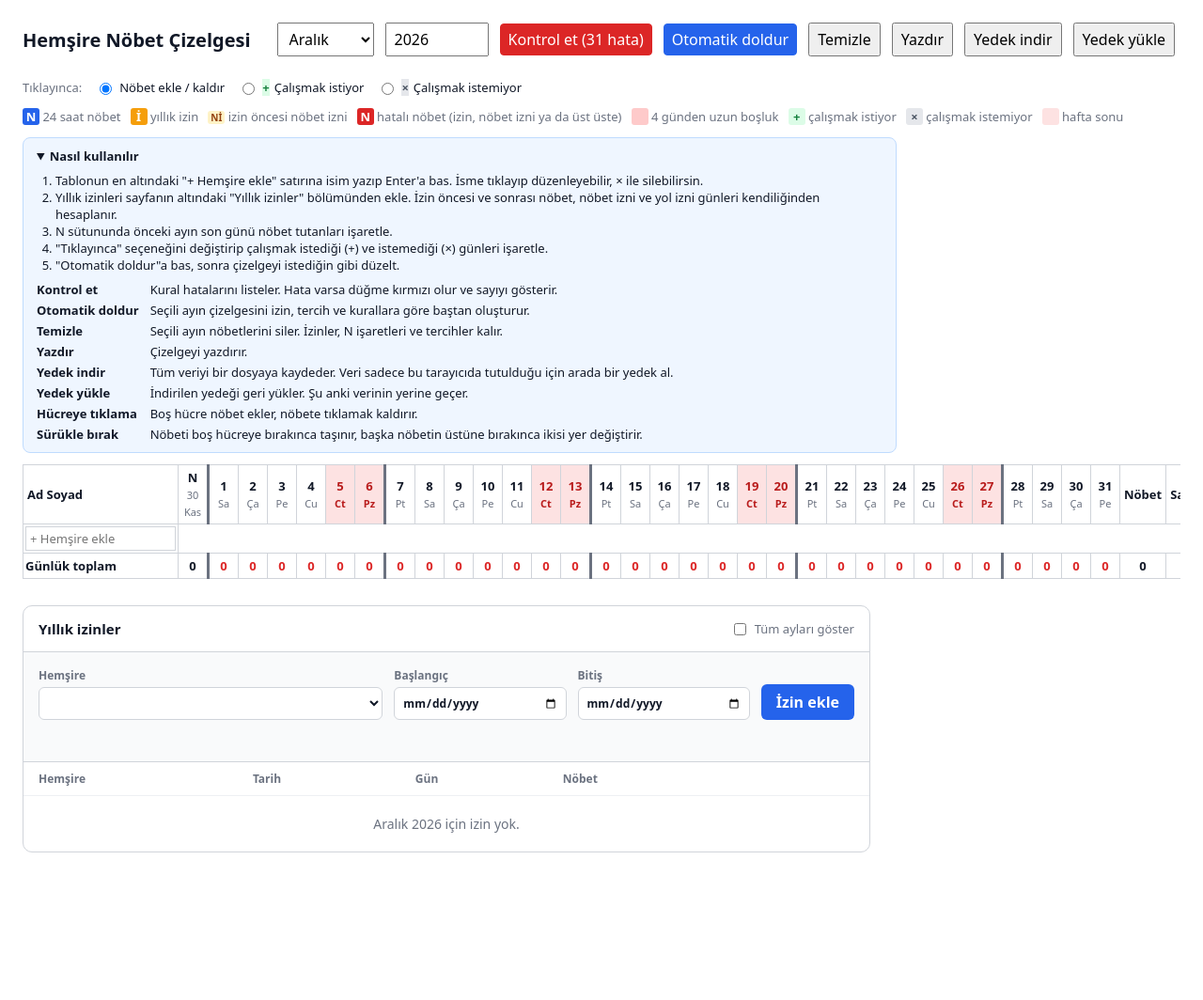
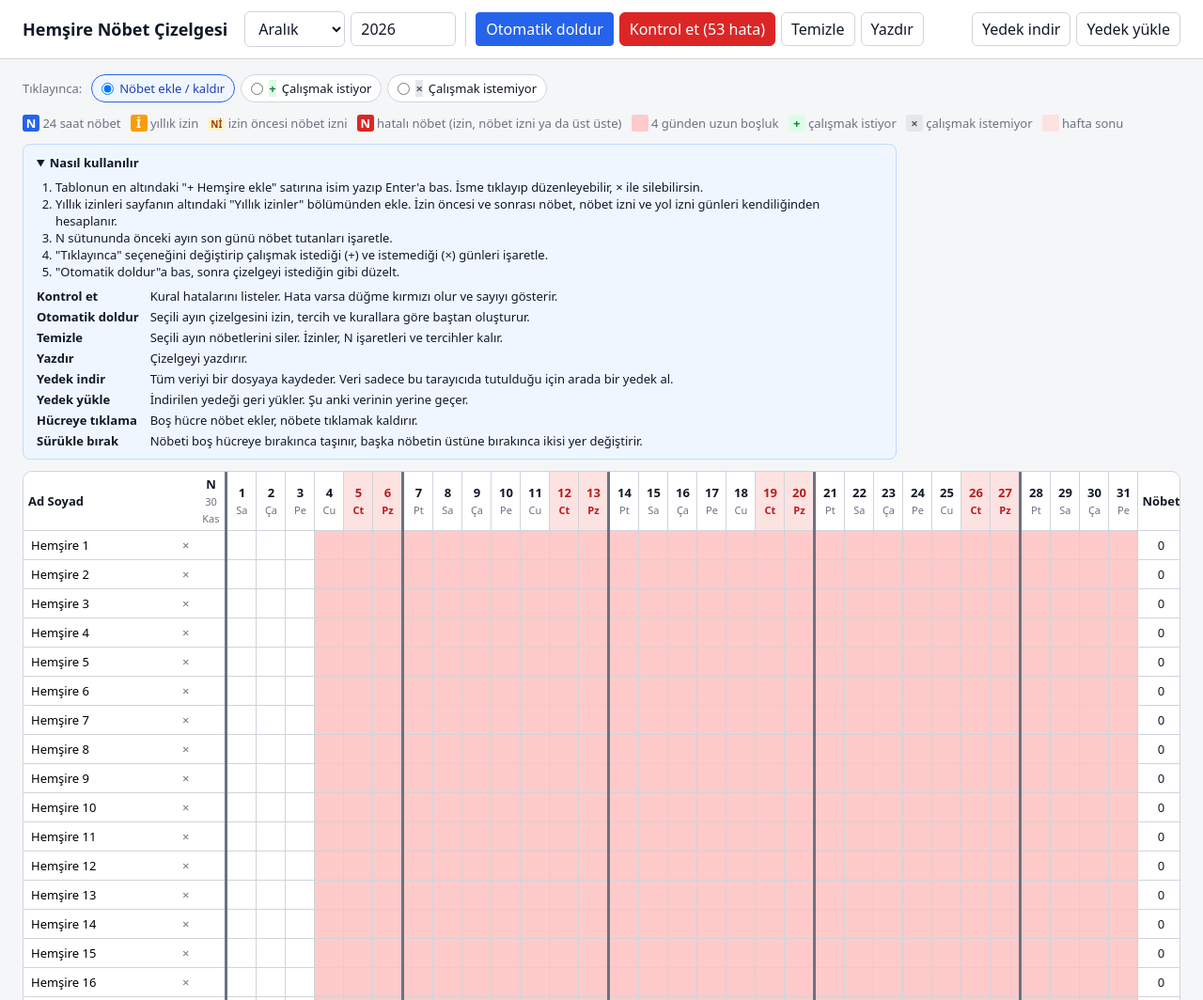
Before and after one commit to ocakhasan/hemsire_planlayici, a plain HTML site: page index.html in a window 1280 px wide. Shown: the top 1064 px of the page at 94% size. Before the commit the page ends 931 px from the top, so only its background shows below. Drawn offline with Linux system fonts and the light colour scheme.

Commit message:
Start with 22 placeholder nurses and tidy the layout
Group the header buttons in a sticky bar, show click modes as pills, and put the grid and leave panel on white cards.

```diff
--- a/app.js
+++ b/app.js
@@ -360,4 +360,8 @@ $("backup-file").addEventListener("change", async (e) => {
   save();
 });
 
-useState(loadSaved() ?? { perDay: 6, nurses: [], leaves: [] });
+useState(loadSaved() ?? {
+  perDay: 6,
+  nurses: Array.from({ length: 22 }, (_, i) => ({ id: `n${i + 1}`, name: `Hemşire ${i + 1}` })),
+  leaves: [],
+});
--- a/index.html
+++ b/index.html
@@ -6,12 +6,19 @@
   <title>Nöbet Çizelgesi</title>
   <style>
     :root { --line: #d0d4da; --muted: #6b7280; --shift: #2563eb; --leave: #f59e0b; --weekend: #fde2e2; --weekend-ink: #b91c1c; --bad: #dc2626; }
-    body { font-family: system-ui, sans-serif; margin: 24px; color: #111827; background: #fff; }
-    header { display: flex; gap: 12px; align-items: center; flex-wrap: wrap; margin-bottom: 12px; }
-    h1 { font-size: 20px; margin: 0 16px 0 0; }
+    body { font-family: system-ui, -apple-system, "Segoe UI", sans-serif; margin: 0; padding: 20px 24px; color: #111827; background: #f5f6f8; }
+    header { display: flex; gap: 10px; align-items: center; flex-wrap: wrap; margin: -20px -24px 16px; padding: 12px 24px; background: #fff; border-bottom: 1px solid var(--line); position: sticky; top: 0; z-index: 3; }
+    header .group { display: flex; gap: 6px; align-items: center; }
+    header .group + .group { padding-left: 10px; border-left: 1px solid var(--line); }
+    header .backup { margin-left: auto; }
+    h1 { font-size: 18px; margin: 0 8px 0 0; }
     h2 { font-size: 15px; margin: 0 0 10px; }
-    select, button, input { font: inherit; padding: 5px 8px; }
-    button.has-errors { background: var(--bad); color: #fff; border: 1px solid var(--bad); border-radius: 4px; }
+    select, button, input { font: inherit; padding: 6px 10px; }
+    header select, header input, header button { border: 1px solid var(--line); border-radius: 6px; background: #fff; color: #111827; }
+    header button { cursor: pointer; }
+    header button:hover { background: #f3f4f6; }
+    header button.primary:hover { background: #1d4ed8; }
+    header button.has-errors, header button.has-errors:hover { background: var(--bad); color: #fff; border-color: var(--bad); }
     .legend, #status { color: var(--muted); font-size: 13px; }
     .legend b { display: inline-block; width: 18px; text-align: center; border-radius: 3px; color: #fff; }
     .info { max-width: 900px; margin: 0 0 12px; padding: 10px 14px; border: 1px solid #bfdbfe; border-radius: 8px; background: #eff6ff; font-size: 13px; }
@@ -20,7 +27,8 @@
     .info dl { display: grid; grid-template-columns: max-content 1fr; gap: 4px 12px; margin: 8px 0 0; }
     .info dt { font-weight: 600; }
     .info dd { margin: 0; }
-    .wrap { overflow-x: auto; }
+    .wrap { overflow-x: auto; background: #fff; border: 1px solid var(--line); border-radius: 10px; }
+    #grid { margin: -1px; }
     table { border-collapse: collapse; font-size: 13px; }
     th, td { border: 1px solid var(--line); padding: 4px; text-align: center; min-width: 22px; user-select: none; }
     th.name, td.name { text-align: left; white-space: nowrap; position: sticky; left: 0; background: #fff; min-width: 140px; z-index: 1; }
@@ -46,9 +54,11 @@
     th.prev, td.prev { border-right: 3px solid #6b7280; cursor: pointer; }
     td.prev.shift { cursor: pointer !important; }
     td.gap { background: #fecaca; }
-    .modes { display: flex; gap: 14px; align-items: center; flex-wrap: wrap; font-size: 13px; margin-bottom: 10px; }
-    .modes > span { color: var(--muted); }
-    .modes label { display: flex; gap: 5px; align-items: center; cursor: pointer; }
+    .modes { display: flex; gap: 6px; align-items: center; flex-wrap: wrap; font-size: 13px; margin-bottom: 10px; }
+    .modes > span { color: var(--muted); margin-right: 4px; }
+    .modes label { display: flex; gap: 6px; align-items: center; cursor: pointer; padding: 5px 10px; border: 1px solid var(--line); border-radius: 999px; background: #fff; }
+    .modes label:has(input:checked) { border-color: var(--shift); background: #eff6ff; color: #1e40af; }
+    .modes input { margin: 0; }
     header button.primary { background: var(--shift); color: #fff; border: 1px solid var(--shift); border-radius: 4px; }
     .want-mark { background: #dcfce7 !important; color: #15803d !important; font-weight: 700; }
     .off-mark { background: #e5e7eb !important; color: #4b5563 !important; font-weight: 700; }
@@ -57,7 +67,7 @@
     td.off { background: repeating-linear-gradient(45deg, #f3f4f6, #f3f4f6 4px, #e5e7eb 4px, #e5e7eb 8px); color: #4b5563; font-weight: 700; }
     td.off.shift { box-shadow: inset 0 0 0 2px #4b5563; }
     td.rest { background: #fef3c7; color: #92400e; font-size: 10px; font-weight: 600; }
-    .leave-panel { margin-top: 28px; max-width: 900px; border: 1px solid var(--line); border-radius: 10px; overflow: hidden; }
+    .leave-panel { background: #fff; margin-top: 24px; max-width: 900px; border: 1px solid var(--line); border-radius: 10px; overflow: hidden; }
     .leave-head { display: flex; justify-content: space-between; align-items: center; padding: 14px 16px; border-bottom: 1px solid var(--line); }
     .leave-head h2 { margin: 0; }
     .toggle { font-size: 13px; color: var(--muted); display: flex; gap: 6px; align-items: center; }
@@ -81,22 +91,28 @@
     dialog { border: 1px solid var(--line); border-radius: 8px; max-width: 520px; width: 90vw; }
     dialog ul { max-height: 50vh; overflow-y: auto; padding-left: 20px; }
     dialog li { margin-bottom: 4px; }
-    @media print { header button, .info, .modes, .leave-panel, td.name button, tr.add-row { display: none; } td.name input { border: none; } body { margin: 8px; } }
+    @media print { header { position: static; } .wrap { border: none; } header button, .info, .modes, .leave-panel, td.name button, tr.add-row { display: none; } td.name input { border: none; } body { margin: 8px; } }
   </style>
 </head>
 <body>
   <header>
     <h1>Hemşire Nöbet Çizelgesi</h1>
+    <div class="group">
       <select id="month"></select>
       <input id="year" type="number" min="2020" max="2100" style="width:90px">
+    </div>
+    <div class="group">
+      <button id="autofill" class="primary">Otomatik doldur</button>
       <button id="check">Kontrol et</button>
-    <button id="autofill" class="primary">Otomatik doldur</button>
       <button id="clear">Temizle</button>
       <button onclick="window.print()">Yazdır</button>
+    </div>
+    <span id="status"></span>
+    <div class="group backup">
       <button id="backup-download">Yedek indir</button>
       <button id="backup-upload">Yedek yükle</button>
       <input id="backup-file" type="file" accept="application/json,.json" hidden>
-    <span id="status"></span>
+    </div>
   </header>
   <div class="modes" role="radiogroup" aria-label="Tıklayınca">
     <span>Tıklayınca:</span>
```
Lines whose indentation alone changed are shown as unchanged.
